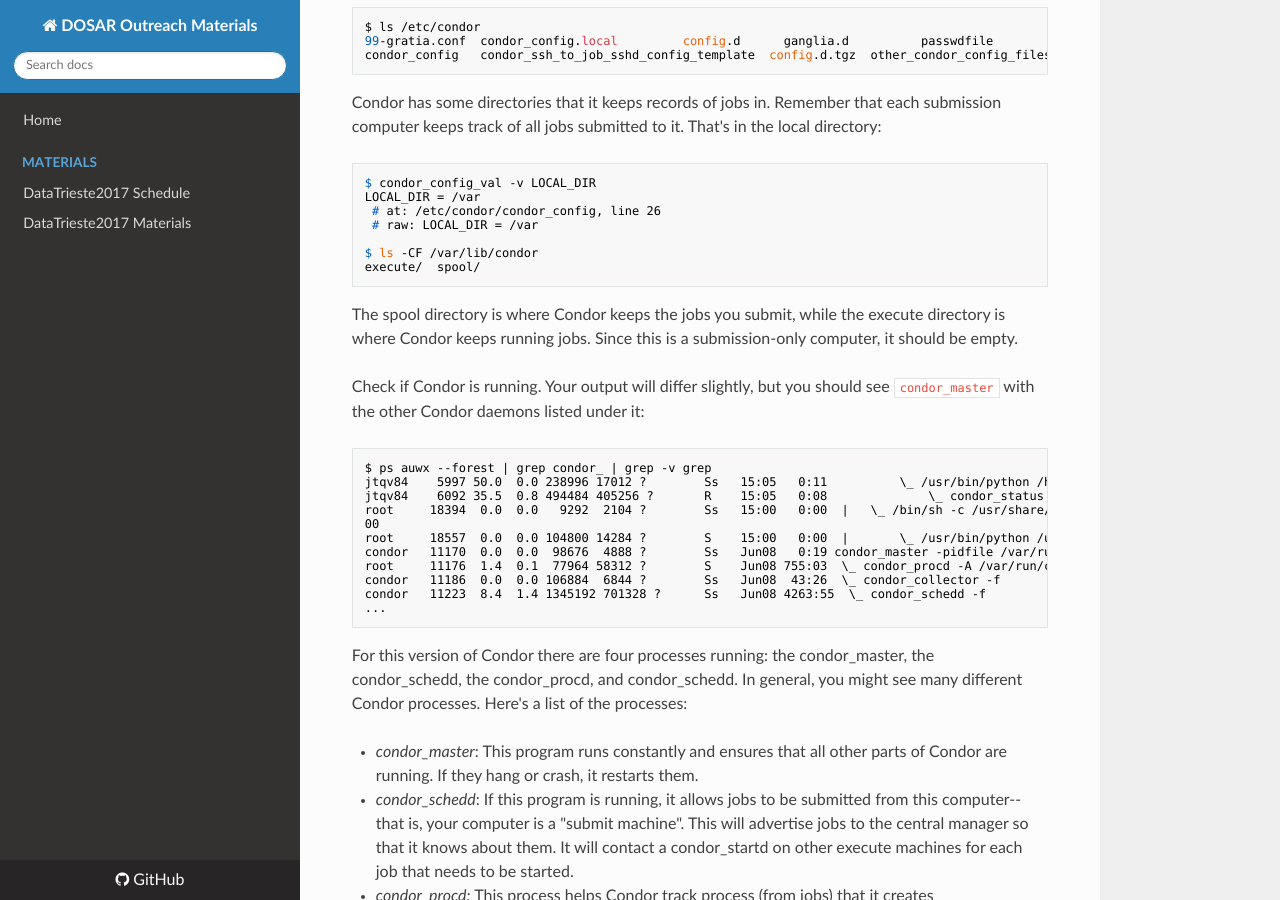
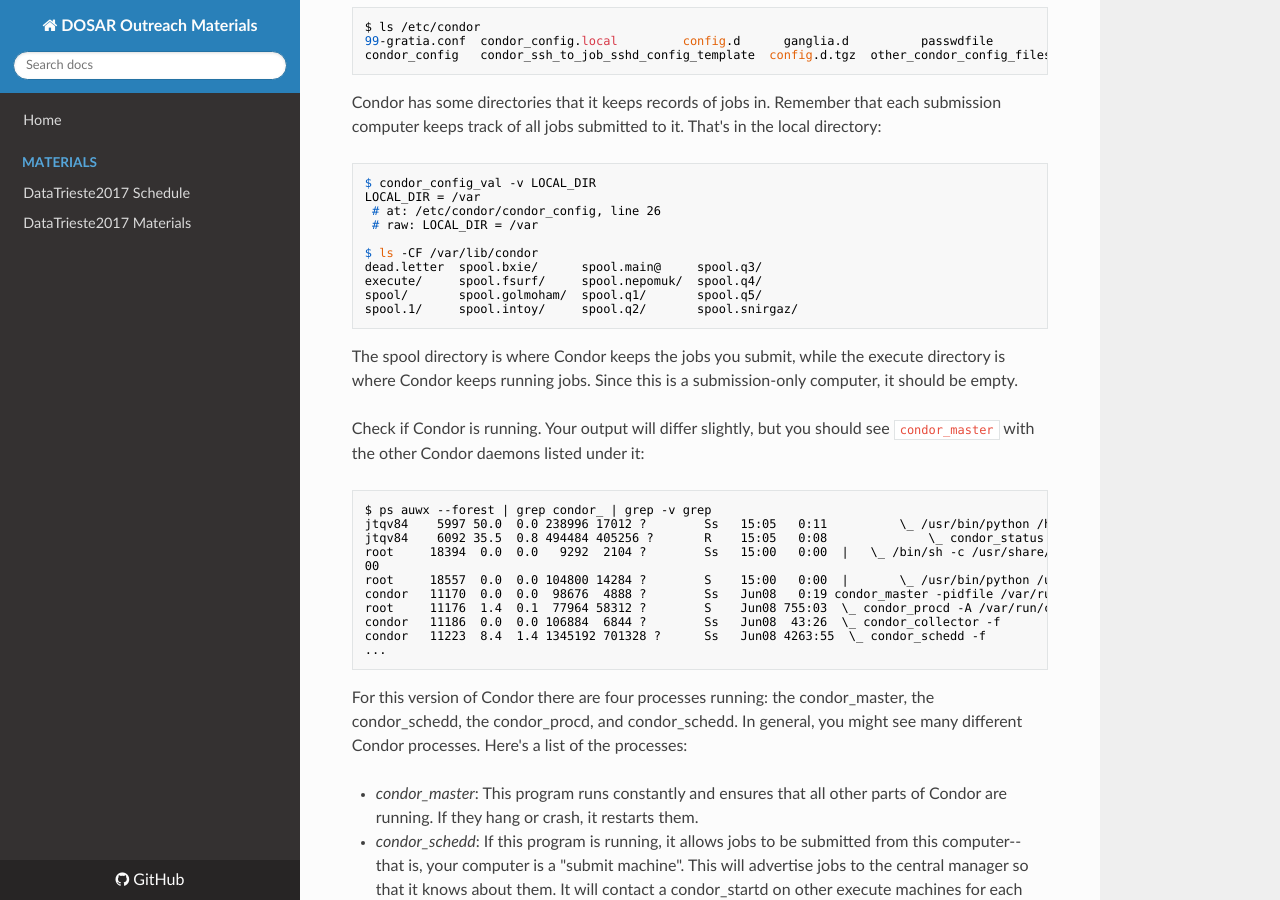
Before and after one commit to opensciencegrid/dosar, an MkDocs documentation site: the page built from docs/Materials/02-OurJobManager.md, in a window 1280 px wide and 900 px high, scrolled down 1612 px. Built offline with MkDocs 1.6.1, drawn with Linux system fonts in a browser that asks for light colours; nearby versions of some CDN libraries; old or Windows-style settings are respelled for this version of MkDocs.

Commit message:
Update 02-OurJobManager.md

````diff
--- a/docs/Materials/02-OurJobManager.md
+++ b/docs/Materials/02-OurJobManager.md
@@ -89,7 +89,10 @@
  # raw: LOCAL_DIR = /var
 
 $ ls -CF /var/lib/condor
-execute/  spool/
+dead.letter  spool.bxie/      spool.main@     spool.q3/
+execute/     spool.fsurf/     spool.nepomuk/  spool.q4/
+spool/	     spool.golmoham/  spool.q1/       spool.q5/
+spool.1/     spool.intoy/     spool.q2/       spool.snirgaz/
 ```
 
 The spool directory is where Condor keeps the jobs you submit, while the execute directory is where Condor keeps running jobs. Since this is a submission-only computer, it should be empty.
````
